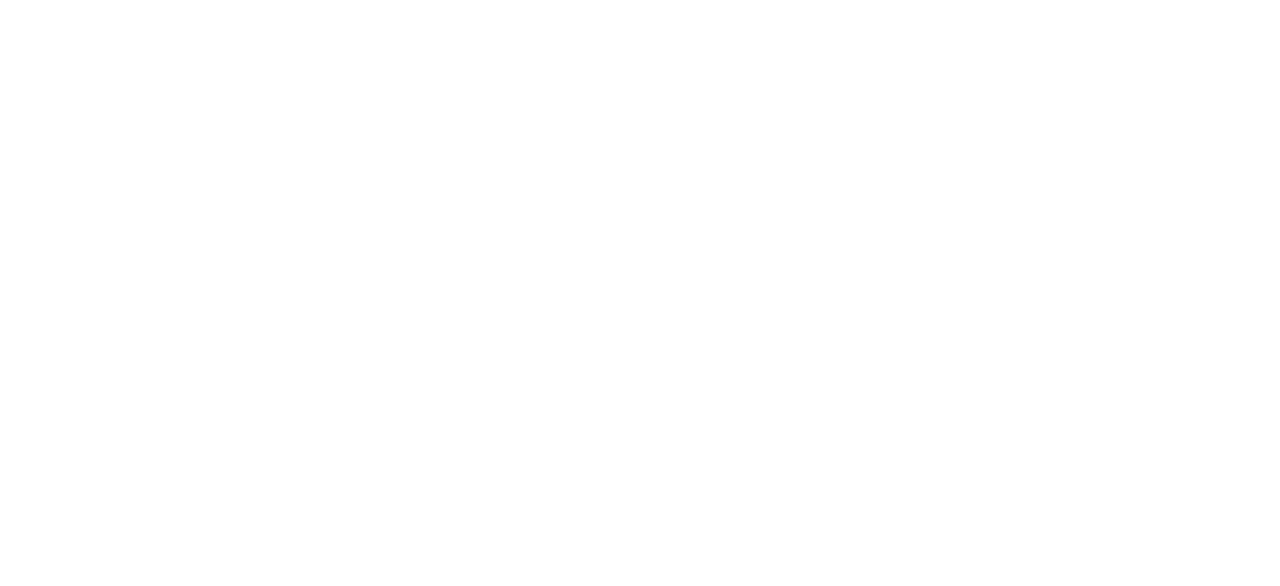
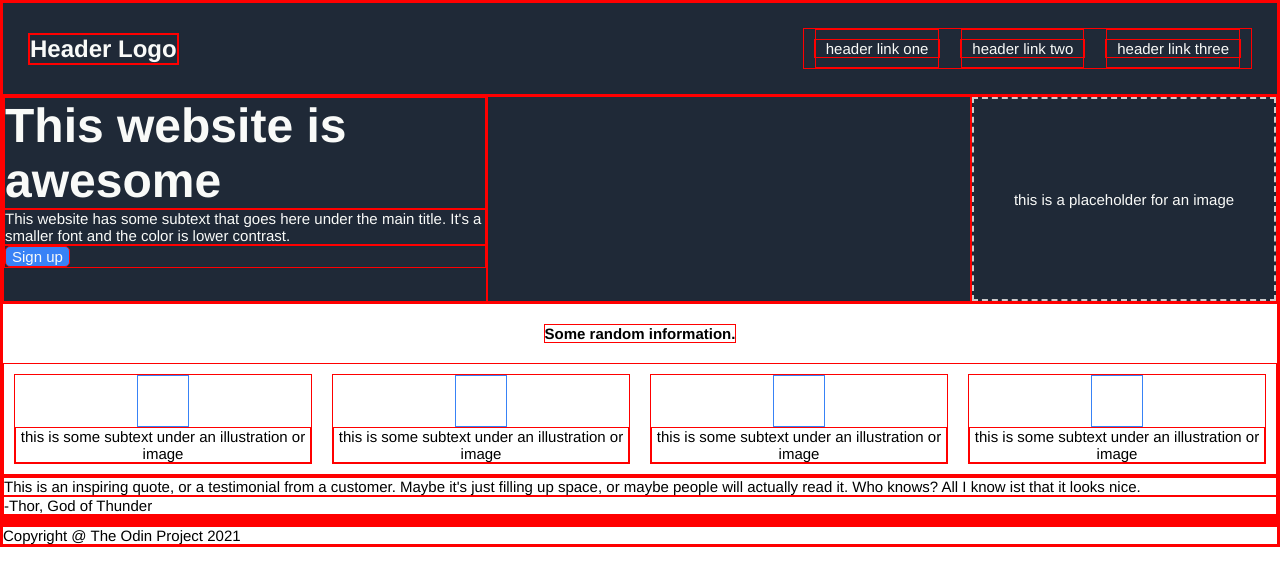
Before and after one commit to tepcodes/landing-page, a plain HTML site: page index.html in a window 1280 px wide. Drawn offline with Linux system fonts and the light colour scheme.

Commit message:
Add elements and some css rules

```diff
--- a/index.html
+++ b/index.html
@@ -4,8 +4,63 @@
     <meta charset="UTF-8">
     <meta name="viewport" content="width=device-width, initial-scale=1.0">
     <title>Landing Page</title>
+    <link rel="stylesheet" href="./styles.css">
 </head>
 <body>
-    <div></div>
+    <div class="header">
+        <div class="left-section">
+            <div class="logo">Header Logo</div>
+        </div>
+        <div class="right-section">
+            <div class="link"><a href="#">header link one</a></div>
+            <div class="link"><a href="#">header link two</a></div>
+            <div class="link"><a href="#">header link three</a></div>
+        </div>
+    </div>
+    <div class="hero">
+        <div class="left-block">
+            <div class="main-text">This website is awesome</div>
+            <div class="secondary-text">This website has some subtext that goes here under the main title. It's a smaller font and the color is lower contrast.</div>
+            <div class="button"><button>Sign up</button></div>
+        </div>
+        <div class="inner-block"></div>
+        <div class="right-block">
+            <div class="placeholder">this is a placeholder for an image</div>
+        </div>
+    </div>
+    <div class="middle-content">
+        <div class="main-text">Some random information.</div>
+        <div class="information">
+            <div class="more-info">
+                <div class="box"></div>
+                <div class="secondary-text">this is some subtext under an illustration or image</div>
+            </div>
+            <div class="more-info">
+                <div class="box"></div>
+                <div class="secondary-text">this is some subtext under an illustration or image</div>
+            </div>
+            <div class="more-info">
+                <div class="box"></div>
+                <div class="secondary-text">this is some subtext under an illustration or image</div>
+            </div>
+            <div class="more-info">
+                <div class="box"></div>
+                <div class="secondary-text">this is some subtext under an illustration or image</div>
+            </div>
+        </div>
+    </div>
+    <div class="quote">
+        <div class="secondary-text">This is an inspiring quote, or a testimonial from a customer. Maybe it's just filling up space, or maybe people will actually read it. Who knows? All I know ist that it looks nice.</div>
+        <div class="client">-Thor, God of Thunder</div>
+    </div>
+    <div class="bottom-section">
+        <div class="space">
+            <div class="card">
+                <div class="main-text"></div>
+                <div class="secondary-text"></div>
+            </div>
+        </div>
+    </div>
+    <div class="footer">Copyright @ The Odin Project 2021</div>
 </body>
 </html>
--- a/styles.css
+++ b/styles.css
@@ -1,3 +1,132 @@
-* {
+* {border: red solid 1px;
+}
+
+body {
     display: flex;
+    flex-direction: column;
+    font-family:'Franklin Gothic Medium', 'Arial Narrow', Arial, sans-serif;
+    font-size: 15px;
+    margin: 0 auto;
 }
+
+.header {
+    background-color: #1f2937;
+    color: #f9faf8;
+    display: flex;
+    justify-content: space-between;
+    align-items: center;
+    padding: 25px;
+}
+
+.logo {
+    font-weight: bolder;
+    font-size: 24px;
+}
+
+.header .right-section {
+    display: flex;
+    flex-direction: row;
+    gap: 20px;
+    padding: 10px;
+}
+
+a {
+    text-decoration: none;
+    color: inherit;
+    padding: 10px;
+}
+
+.hero {
+    background-color: #1f2937;
+    color: #f9faf8;
+    display: flex;
+    justify-content: space-between;
+
+}
+
+.left-block {
+    display: flex;
+    flex-direction: column;
+    flex: 1;
+}
+
+.main-text {
+    font-size: 48px;
+    font-weight: 1000;
+}
+
+.left-block .main-text {
+    flex-wrap: wrap;
+}
+
+.secondary-text {
+    font-size: inherit;
+}
+
+button {
+    background-color: #3882f6;
+    color: inherit;
+    border-radius: 5px;
+    font-size: inherit;
+}
+
+.inner-block {
+    flex: 1 0.5 0;
+}
+
+.right-block {
+    display: flex;
+    justify-content: center;
+    align-items: center;
+}
+
+.right-block .placeholder {
+    width: 300px;
+    height: 200px;
+    border: 2px dashed #ccc;
+    text-align: center;
+    display: flex;
+    align-items: center;
+    justify-content: center;
+}
+
+.middle-content {
+    display: flex;
+    flex-direction: column;
+    align-items: center;
+    text-align: center;
+
+}
+
+.middle-content .main-text {
+    font-size: inherit;
+    margin: 20px 0;
+}
+
+.information {
+    display: flex;
+    flex-direction: row;
+    justify-content: center;
+
+}
+
+.more-info {
+    display: flex;
+    flex-direction: column;
+    justify-content: center;
+    align-items: center;
+    flex: 1;
+    max-width: 25%;
+    margin: 10px;
+}
+
+.box {
+    width: 50px;
+    height: 50px;
+    border: #3882f6 solid 1px;
+    margin 0 auto 10px;
+}
+
+.more-info .secondary-text {
+    font-size: inherit;
+}
```
